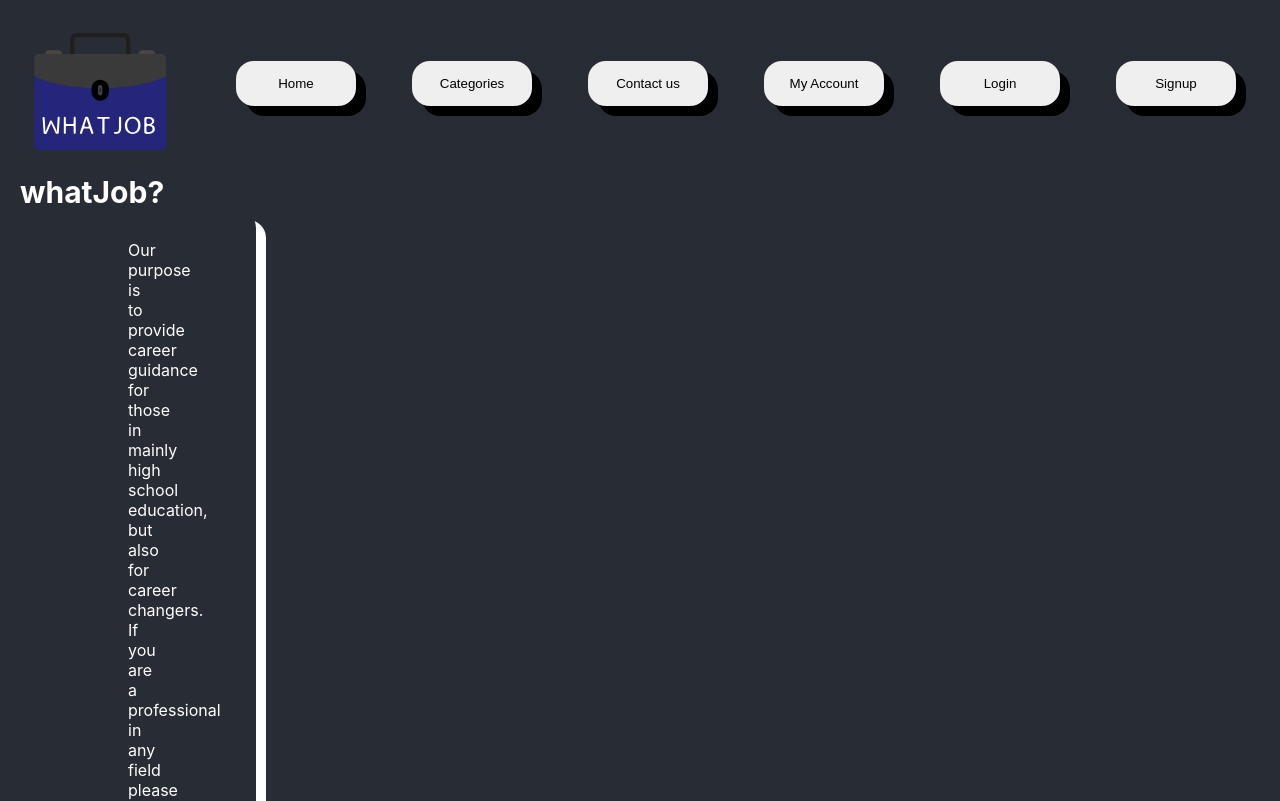
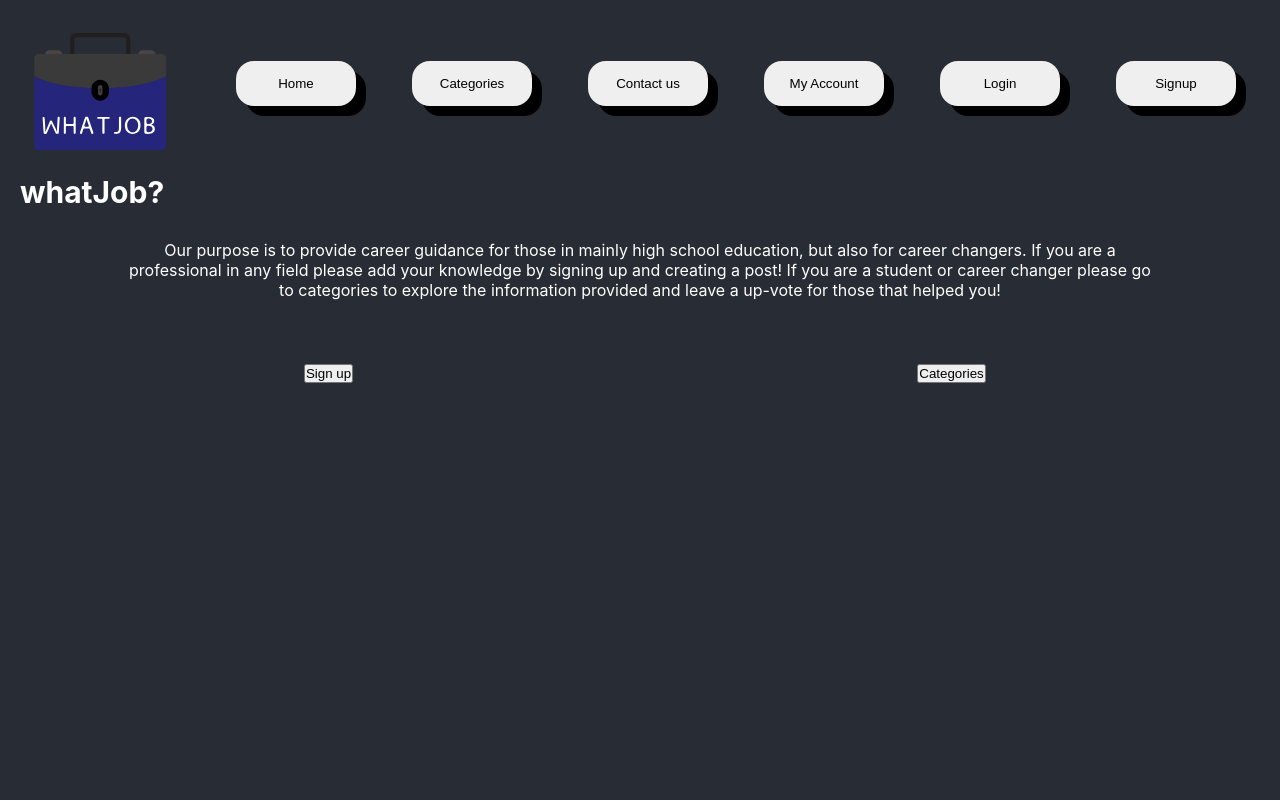
Before and after one commit to jacobknighj12/what-job-react, a React (Create React App) app: page / in a window 1280 px wide. Shown: the top 801 px of the page. Built offline with nearby package versions, Linux system fonts and the light colour scheme.

Commit message:
reverting to a previous safe version of the CSS file (#8)

```diff
--- a/src/App.css
+++ b/src/App.css
@@ -55,10 +55,20 @@
 .introduction {
   text-align: center;
   padding: 30px;
-    color: white;
 }
 
-  .introduction  {
+.introduction-buttons {
+  margin: 30px;
+  text-align: center;
+  padding: 2px;
+  display: flex;
+  flex-direction: row;
+  border-radius: 18px;
+  justify-content: space-evenly;
+}
+
+
+.introduction button {
   align-self: center;
   text-align: center;
   padding: 2px;
@@ -67,17 +77,6 @@
   border-radius: 18px;
   box-shadow: 10px 10px;
 }
-
-  .introduction-buttons button {
-    margin: 30px;
-    text-align: center;
-    padding: 2px;
-    /* display: flex; */
-    /* flex-direction: row; */
-    border-radius: 18px;
-    /* justify-content: space-evenly; */
-  }
-
 
 /* standard-form */
 
```
Lines whose indentation alone changed are shown as unchanged.
